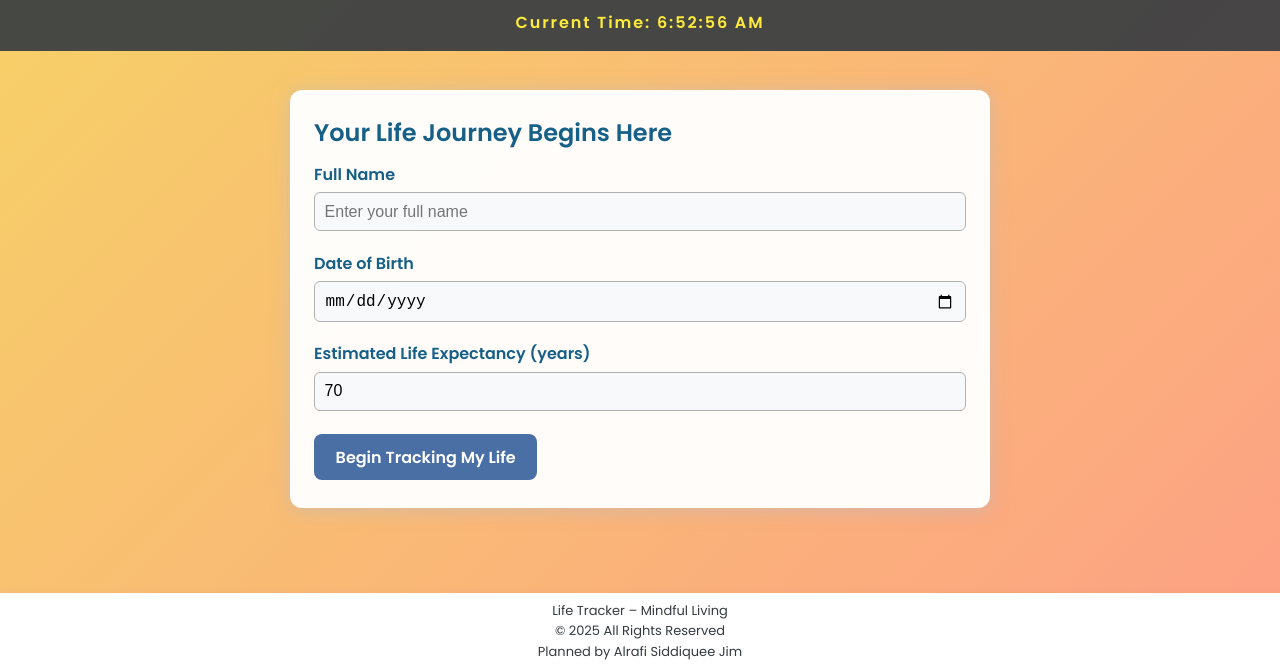
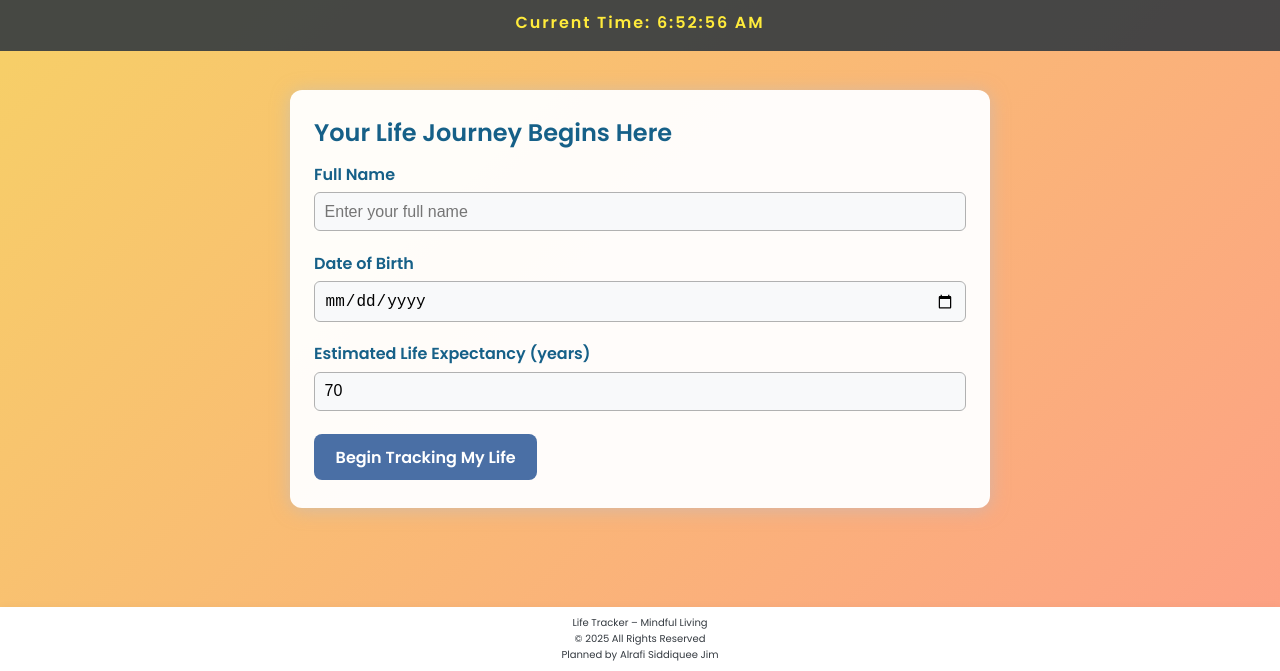
Before and after one commit to alrafi-siddiquee/Life-Tracker-web-3.0, a plain HTML site: page index.html in a window 1280 px wide. Shown: the part 129-800 px from the top of the page. Drawn offline with Linux system fonts and the light colour scheme.

Commit message:
Update index.html

```diff
--- a/index.html
+++ b/index.html
@@ -789,7 +789,7 @@
 
 </main>
 
-<footer style="position: fixed; left: 0; bottom: 0; width: 100%; text-align: center; background: #fff; padding: 8px 0; box-shadow: 0 -1px 8px rgba(0,0,0,0.03); font-size: 13px;">
+<footer style="position: fixed; left: 0; bottom: 0; width: 100%; text-align: center; background: #fff; padding: 8px 0; box-shadow: 0 -1px 8px rgba(0,0,0,0.03); font-size: 10px;">
   <p>Life Tracker – Mindful Living</p>
   <p>© 2025 All Rights Reserved</p>
   <p>Planned by Alrafi Siddiquee Jim</p>
```
